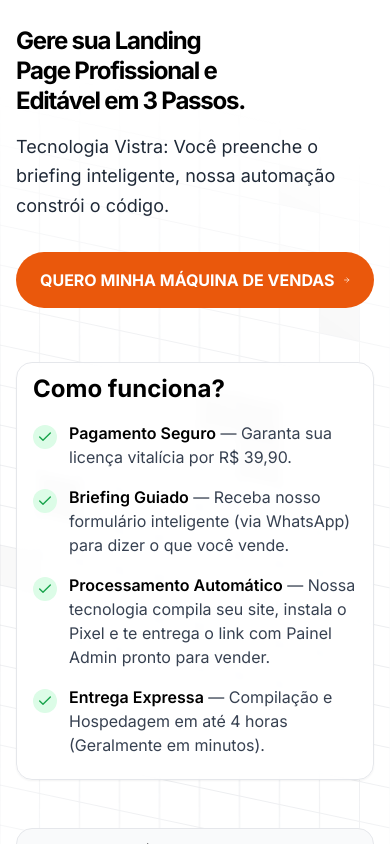
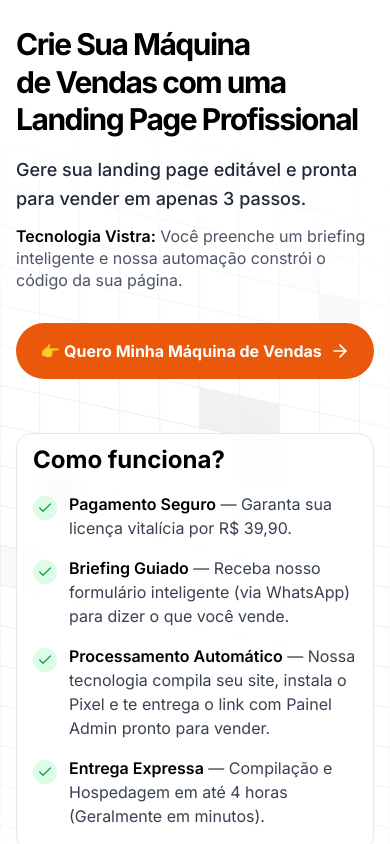
Before and after one commit to Kmzf777/landingvistra, a Next.js app: page /sellpage in a window 390 px wide. Shown: the top 844 px of the page. Built offline with nearby package versions, Linux system fonts and the light colour scheme.

Commit message:
Update hero section copy with mobile-optimized text

```diff
--- a/components/landing-page.tsx
+++ b/components/landing-page.tsx
@@ -25,14 +25,19 @@ export function LandingPage() {
         {/* Hero Section */}
         <section className="flex flex-col gap-4">
           <BlurFade delay={delayBase} inView>
-            <h1 className="text-2xl font-bold tracking-tighter sm:text-3xl md:text-5xl lg:text-6xl text-black leading-tight text-balance">
-              Gere sua Landing Page Profissional e Editável em 3 Passos.
+            <h1 className="text-3xl font-bold tracking-tighter sm:text-4xl md:text-6xl text-black leading-tight text-balance">
+              Crie Sua Máquina de Vendas com uma Landing Page Profissional
             </h1>
           </BlurFade>
           <BlurFade delay={delayBase * 2} inView>
-            <p className="text-lg sm:text-xl text-gray-800 md:text-2xl leading-relaxed">
-              Tecnologia Vistra: Você preenche o briefing inteligente, nossa automação constrói o código.
-            </p>
+            <div className="space-y-3">
+              <h2 className="text-lg sm:text-xl text-gray-800 md:text-2xl leading-relaxed font-medium">
+                Gere sua landing page editável e pronta para vender em apenas 3 passos.
+              </h2>
+              <p className="text-base sm:text-lg text-gray-600 leading-snug">
+                <span className="font-semibold text-black">Tecnologia Vistra:</span> Você preenche um briefing inteligente e nossa automação constrói o código da sua página.
+              </p>
+            </div>
           </BlurFade>
           <BlurFade delay={delayBase * 2.5} inView>
             <a
@@ -48,7 +53,7 @@ export function LandingPage() {
               }}
               className="group relative inline-flex items-center justify-center px-6 sm:px-8 py-4 text-base sm:text-lg font-bold text-white transition-all duration-200 bg-orange-600 rounded-full hover:bg-orange-700 hover:shadow-lg hover:-translate-y-1 active:translate-y-0 active:scale-[0.98] w-full md:w-auto whitespace-nowrap mt-4 animate-pulse hover:animate-none min-h-[52px] touch-manipulation"
             >
-              <span>QUERO MINHA MÁQUINA DE VENDAS</span>
+              <span>👉 Quero Minha Máquina de Vendas</span>
               <ArrowRight className="ml-2 h-5 w-5 transition-transform group-hover:translate-x-1" />
             </a>
           </BlurFade>
```
